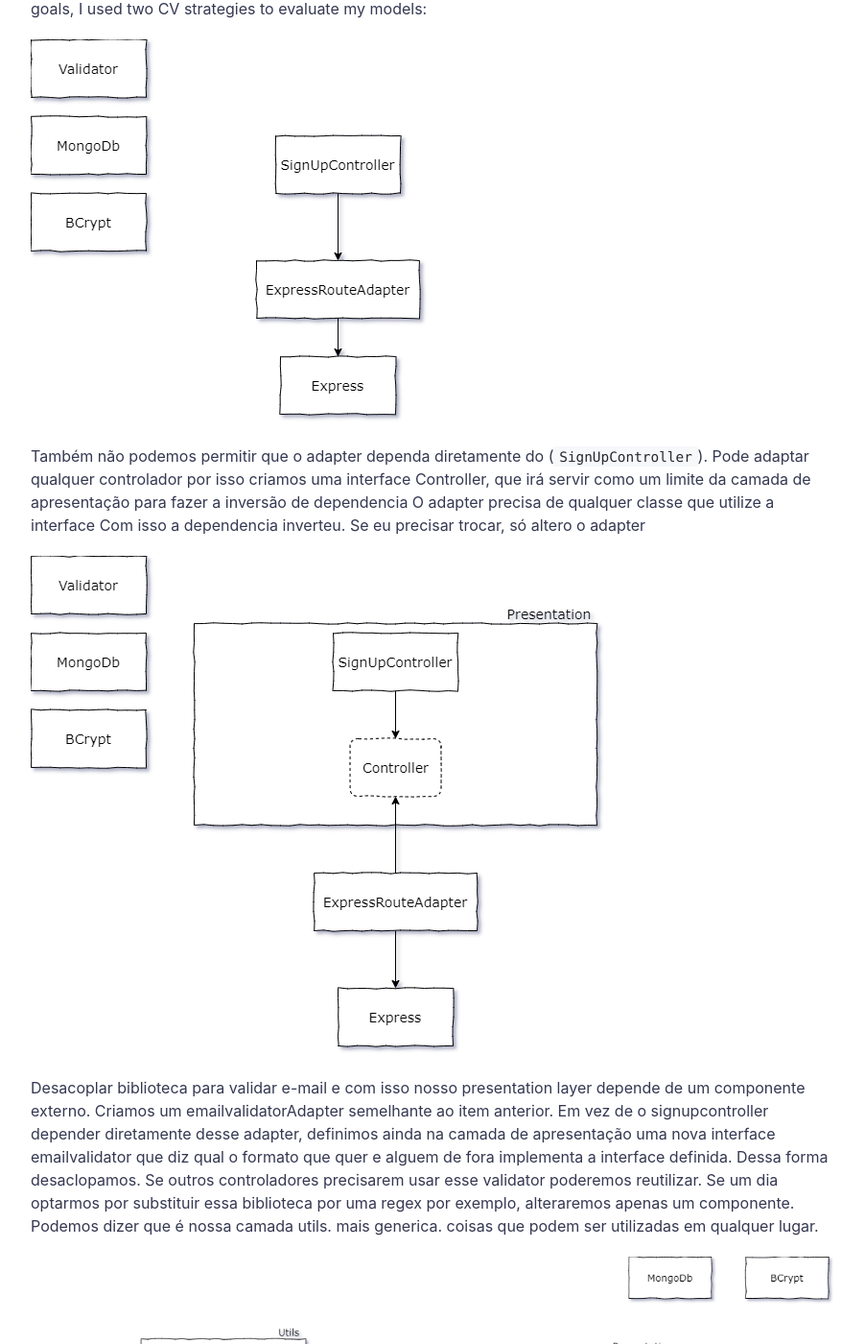
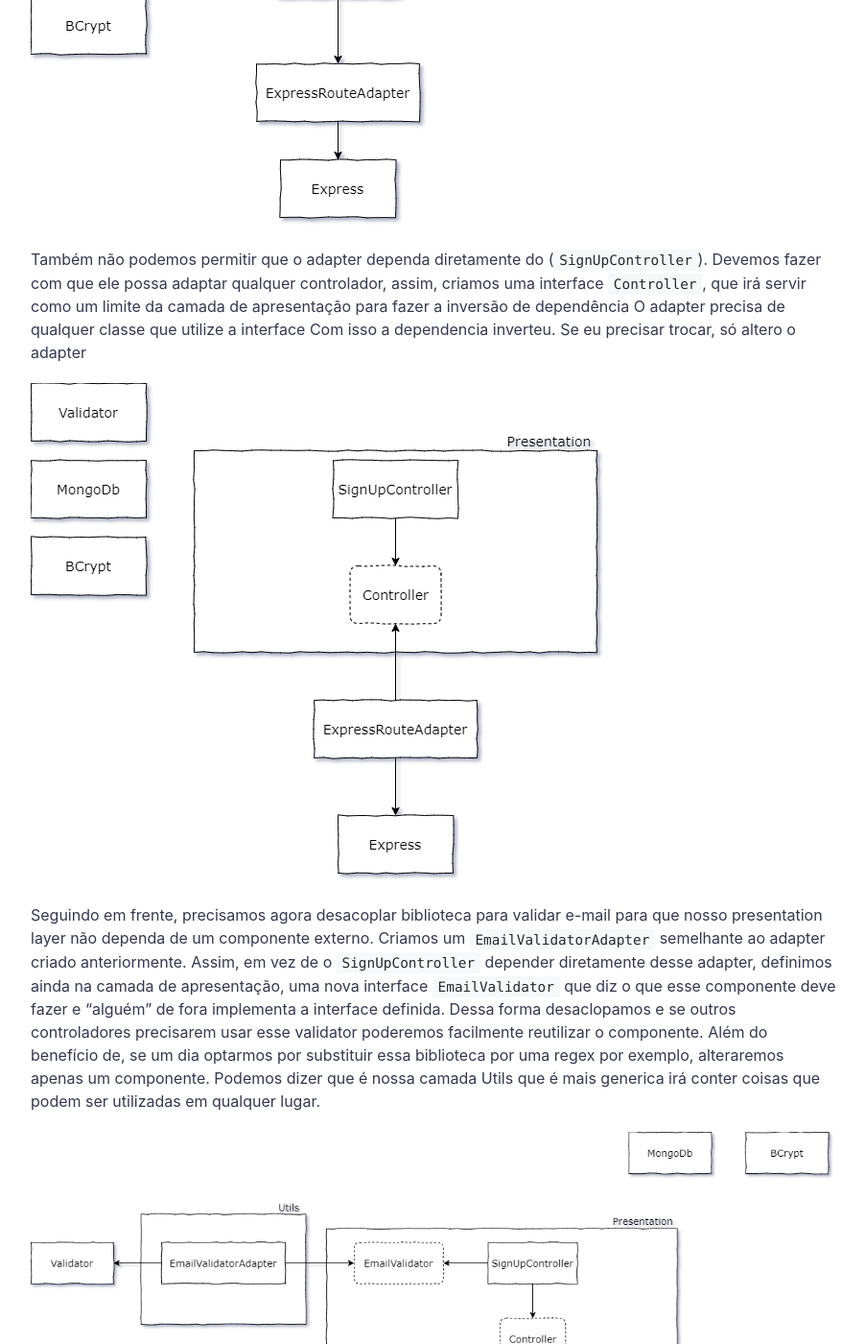
Before and after one commit to thiagosilva95/thiagosilva95.github.io, a Jekyll site: the page built from _posts/2020-06-08-clean-architecture.md, in a window 1280 px wide and 1400 px high, scrolled down 3459 px. Shown: the whole window at 96% size, without its empty margins (188-1090 px from the left). Built offline with Jekyll 4.4.1, drawn with Linux system fonts in a browser that asks for light colours; a script that is not in the unit is left out; comment, search, counter and statistics services are not loaded; some of the changed text lies outside the part shown.

Commit message:
develo clean architecture post

```diff
--- a/_posts/2020-06-08-clean-architecture.md
+++ b/_posts/2020-06-08-clean-architecture.md
@@ -53,34 +53,29 @@ Utiliza o Express, MongoDB, BCrypt e Validator para validar o e-mail recebido
 
 Geralmente como as pessoas fazem.
 
-![]({{ "assets/img/clean_architecture/001.png" | absolute_url }})
+![]({{ "assets/img/clean_architecture/01.png" | absolute_url }})
 
-Controller aclopado a biblioteca de terceiro. Componente que faz tudo no sistema. Se precisar em algum momento trocar o express por outro framework, será necessário alterar todos os controllers
+Nesse cenário temos componentes como Controller e Router aclopados a biblioteca de terceiros, além de termos componente que tem muitas "responsabilidades". Se precisar em algum momento trocar o Express por outro framework, será necessário alterar todos os controllers
 
-Começando com o desacoplamento do controle e express. Deveria ser uma tarefa muito fácil. Práticamente toma conta do sistema.
-Hoje o controller aponta para o express. Precisamos usar o padrão de inversão de dependências (dependency inversion) O Express deve estar olhando para o controller
+Então para dar incício a uma transformação na arquitetura do nosso sistema podemos iniciar focando em desacoplar nossos controllers do Express. Esse tipo de decisão em um cenário ideal, deveria ser uma tarefa muito fácil. Mas aqui temos que essa biblioteca práticamente toma conta do sistema.
 
-
-In order to get stable AUC measurements (0.003 of AUC would mean 1,350 positions in the LB) and achieve my goals, I used two CV strategies to evaluate my models:
+Hoje o `SignUpController` aponta para o Express por isso precisamos usar o padrão de inversão de dependência (dependency inversion) para fazer com que o Express olhe para nossos controllers.
 
 ![]({{ "assets/img/clean_architecture/03.png" | absolute_url }})
 
-Podemos criar um adapter entre os dois. O express esperar receber o (req, res) como parametros. Terá a tarefa de converter as interfaces do controller para a realidade do express.
-
-In order to get stable AUC measurements (0.003 of AUC would mean 1,350 positions in the LB) and achieve my goals, I used two CV strategies to evaluate my models:
+Para isso, podemos criar um adapter entre os dois que terá a tarefa de converter as interfaces do controller para a realidade do express. Uma das particularidades do express é que ele espera receber o (req, res) como parametros nas rotas definidas.
 
 ![]({{ "assets/img/clean_architecture/04.png" | absolute_url }})
 
-Também não podemos permitir que o adapter dependa diretamente do (`SignUpController`). Pode adaptar qualquer controlador por isso criamos uma interface Controller, que irá servir como um limite da camada de apresentação para fazer a inversão de dependencia
+Também não podemos permitir que o adapter dependa diretamente do (`SignUpController`). Devemos fazer com que ele possa adaptar qualquer controlador, assim, criamos uma interface `Controller`, que irá servir como um limite da camada de apresentação para fazer a inversão de dependência
 O adapter precisa de qualquer classe que utilize a interface
 Com isso a dependencia inverteu. Se eu precisar trocar, só altero o adapter
 
 ![]({{ "assets/img/clean_architecture/05.png" | absolute_url }})
 
-Desacoplar biblioteca para validar e-mail e com isso nosso presentation layer depende de um componente externo. Criamos um emailvalidatorAdapter semelhante ao item anterior.
-Em vez de o signupcontroller depender diretamente desse adapter, definimos ainda na camada de apresentação uma nova interface emailvalidator que
-diz qual o formato que quer e alguem de fora implementa a interface definida. Dessa forma desaclopamos. Se outros controladores precisarem usar esse validator poderemos reutilizar. Se um dia optarmos por substituir essa biblioteca por uma regex por exemplo, alteraremos apenas um componente.
-Podemos dizer que é nossa camada utils. mais generica. coisas que podem ser utilizadas em qualquer lugar.
+Seguindo em frente, precisamos agora desacoplar biblioteca para validar e-mail para que nosso presentation layer não dependa de um componente externo. Criamos um `EmailValidatorAdapter` semelhante ao adapter criado anteriormente.
+Assim, em vez de o `SignUpController` depender diretamente desse adapter, definimos ainda na camada de apresentação, uma nova interface `EmailValidator` que diz o que esse componente deve fazer e "alguém" de fora implementa a interface definida. Dessa forma desaclopamos e se outros controladores precisarem usar esse validator poderemos facilmente reutilizar o componente. Além do benefício de, se um dia optarmos por substituir essa biblioteca por uma regex por exemplo, alteraremos apenas um componente.
+Podemos dizer que é nossa camada Utils que é mais generica irá conter coisas que podem ser utilizadas em qualquer lugar.
 
 ![]({{ "assets/img/clean_architecture/06.png" | absolute_url }})
 
```
Also changed, not shown: assets/img/clean_architecture/01.png.
